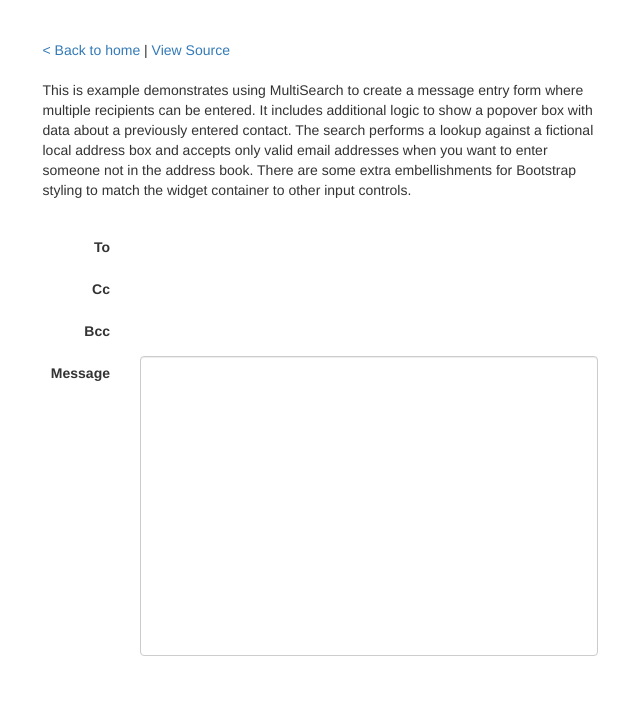
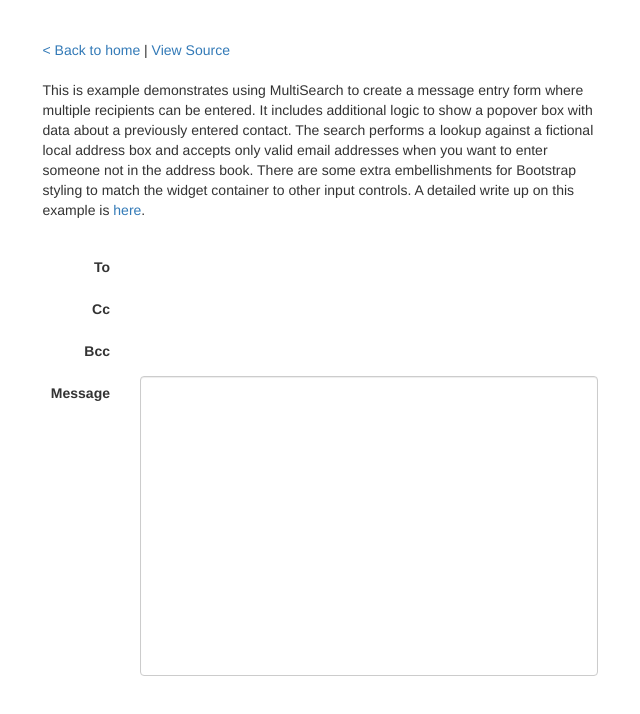
Before and after one commit to bseth99/jquery-ui-multisearch, a website: page examples/contact.html in a window 1280 px wide. Shown: the whole page, without its empty margins (320-960 px from the left). Drawn offline with nearby package versions, Linux system fonts and the light colour scheme; a script that the page names is missing.

Commit message:
Add tutorial link

```diff
--- a/examples/contact.html
+++ b/examples/contact.html
@@ -116,7 +116,8 @@ a.label-default.active {
          can be entered.  It includes additional logic to show a popover box with data about a previously entered
          contact.  The search performs a lookup against a fictional local address box and accepts only valid email addresses
          when you want to enter someone not in the address book.  There are some extra embellishments for Bootstrap styling to
-         match the widget container to other input controls.
+         match the widget container to other input controls.  A detailed write up on this example is
+         <a href="http://www.benknowscode.com/2013/10/entering-recipients-from-address-book-jqueryui-multisearch.html" target="blog">here</a>.
          </p>
 
          <br/>
```
